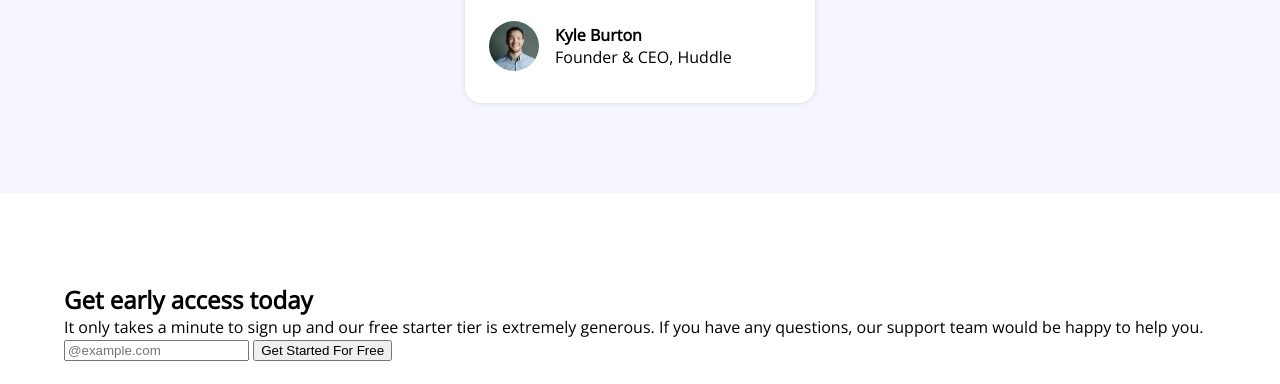
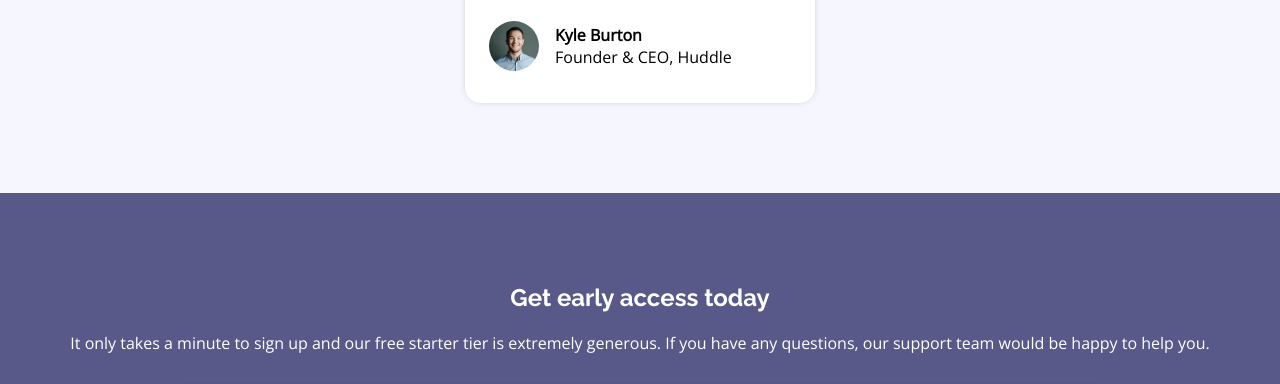
Before and after one commit to EstebanPajares/fylo-lading, a plain HTML site: page index.html in a window 1280 px wide. Shown: the part 1750-2134 px from the top of the page. Drawn offline with nearby package versions, Linux system fonts and the light colour scheme.

Commit message:
Add styles to newsletter

```diff
--- a/css/style.css
+++ b/css/style.css
@@ -199,3 +199,44 @@ body{
     border-radius:50%;
     margin-right: 1rem;
 }
+
+.newsletter{
+    background-color: var(--desaturatedBlue);
+    color: var(--white);
+    text-align: center;
+}
+
+.newsletter-form{
+    inline-size: 80%;
+    margin: 0 auto;
+    display: flex;
+    flex-direction: column;
+    gap: 1em;
+    margin-block-start: 2em;
+}
+
+.newsletter-title{
+    font-family: var(--fontHeading);
+}
+
+.newsletter-paragraph{
+    line-height: 1.5;
+    margin-block-start: 1.2em;
+}
+
+.newsletter-email, .newsletter-submit{
+    padding: 1em .5em;
+    font: inherit;
+    font-family: var(--fontHeading);
+    border-radius: 3px;
+    border: none;
+}
+
+.newsletter-email{
+    box-shadow: 0 0 4px rgb(0, 0, 0, .3);
+}
+
+.newsletter-submit{
+    color: var(--white);
+    background-color: var(--brightBlue);
+}
```
